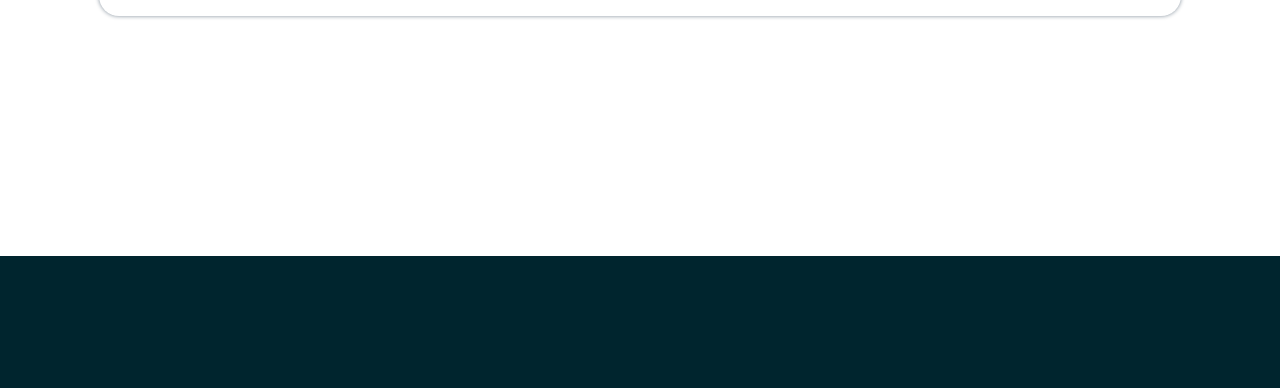
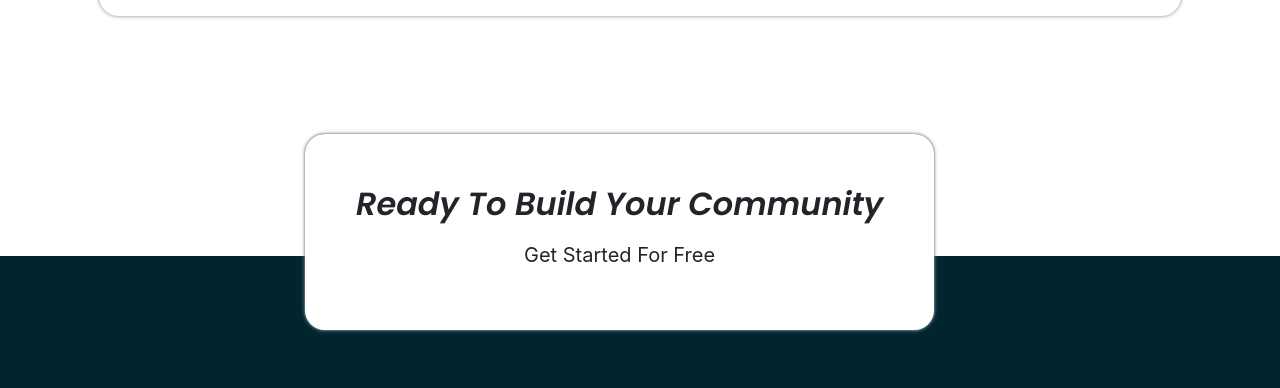
Before and after one commit to dhruvidesai20/HuddleLandingPage, a plain HTML site: page index.html in a window 1280 px wide. Shown: the part 2079-2467 px from the top of the page. Drawn offline with nearby package versions, Linux system fonts and the light colour scheme.

Commit message:
Update index.html

```diff
--- a/index.html
+++ b/index.html
@@ -70,6 +70,10 @@
 
    <!-- Bottom Section -->
     <section class="bottom-section">
+      <div class="overlap-box">
+        <h2>Ready To Build Your Community</h2>
+        <button type="button" class="btn btn-lg home-but">Get Started For Free</button>
+      </div>
       <div class="row footer">
         <div class="col-lg-4 first-footer">
           <a href="#top-section"><img class="footer-logo" src="images\footer-logo.svg" alt="brand-logo"></a>
```
